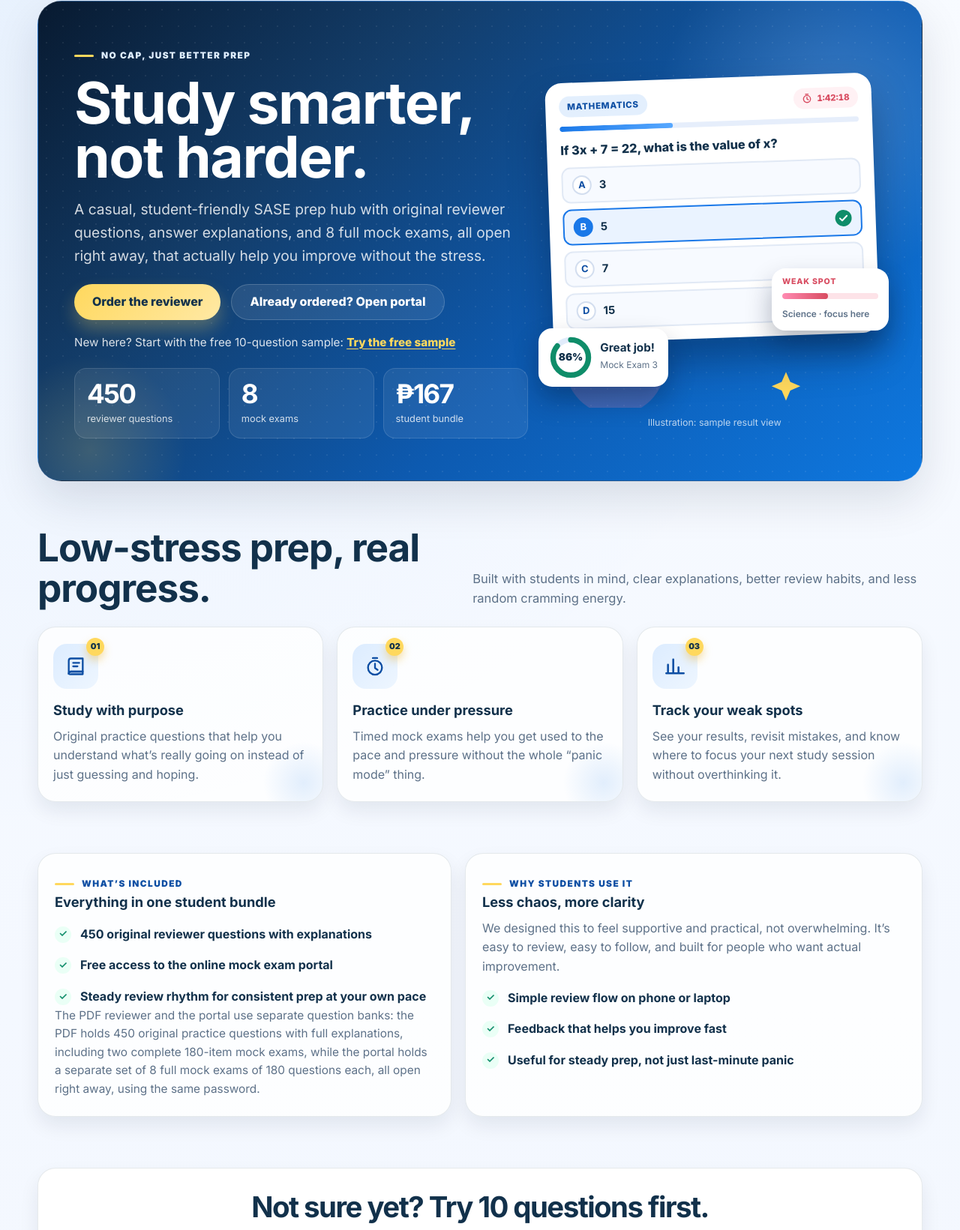
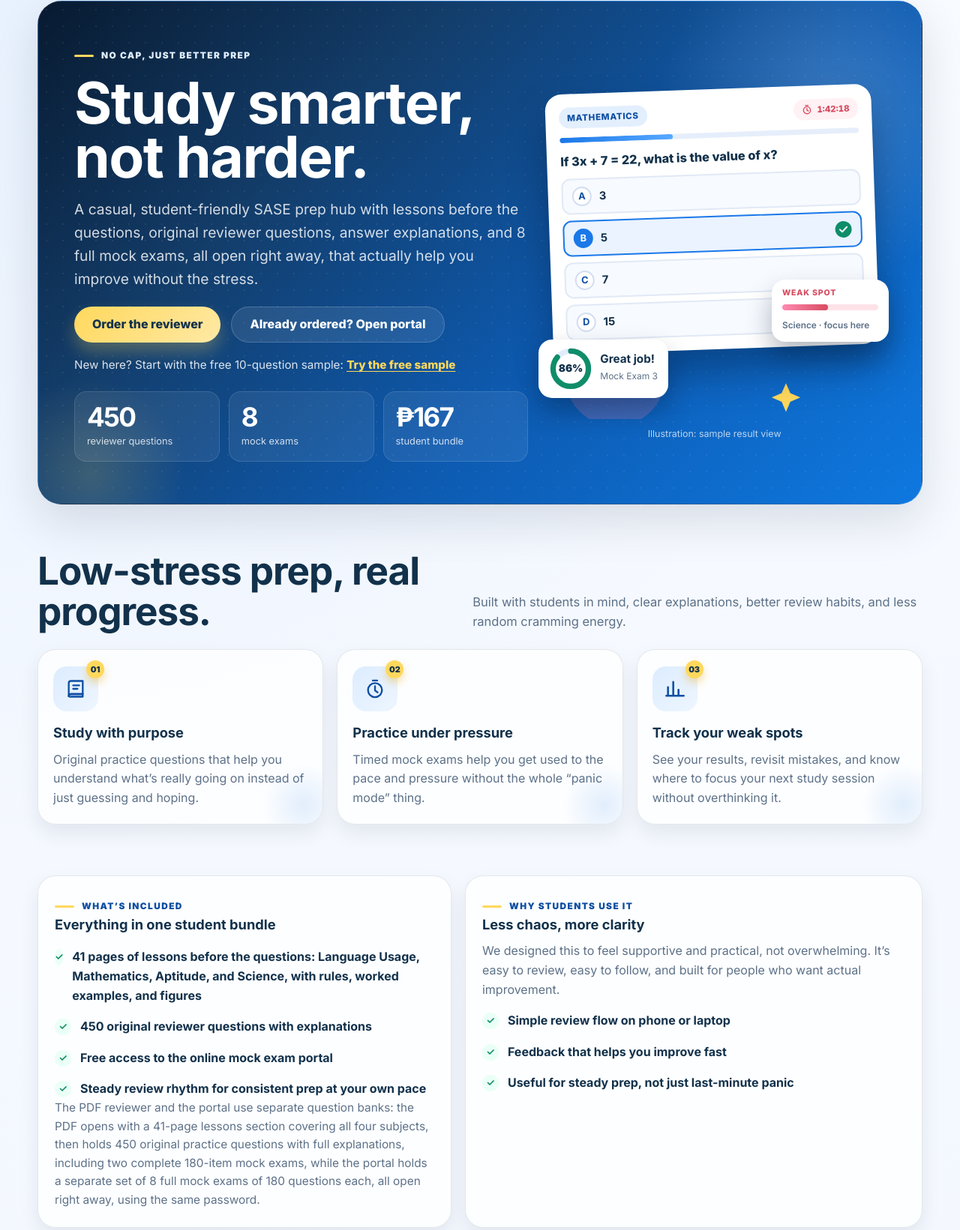
Before and after one commit to Yametech12/sase-practice-hub-ph, a website: page index.html in a window 1280 px wide. Shown: the part 120-1761 px from the top of the page at 75% size. Drawn offline with Linux system fonts and the light colour scheme.

Commit message:
Site copy: reviewer now includes a 41-page lessons section before the questions

```diff
--- a/index.html
+++ b/index.html
@@ -1027,7 +1027,7 @@
             <div>
               <span class="eyebrow">No cap, just better prep</span>
               <h1>Study smarter, not harder.</h1>
-              <p class="lead">A casual, student-friendly SASE prep hub with original reviewer questions, answer explanations, and 8 full mock exams, all open right away, that actually help you improve without the stress.</p>
+              <p class="lead">A casual, student-friendly SASE prep hub with lessons before the questions, original reviewer questions, answer explanations, and 8 full mock exams, all open right away, that actually help you improve without the stress.</p>
 
               <div class="hero-actions">
                 <a href="#order" class="button primary">Order the reviewer</a>
@@ -1140,11 +1140,12 @@
           <span class="eyebrow" style="color: var(--primary-dark);">What’s included</span>
           <h3>Everything in one student bundle</h3>
           <ul class="value-list">
+            <li>41 pages of lessons before the questions: Language Usage, Mathematics, Aptitude, and Science, with rules, worked examples, and figures</li>
             <li>450 original reviewer questions with explanations</li>
             <li>Free access to the online mock exam portal</li>
             <li>Steady review rhythm for consistent prep at your own pace</li>
           </ul>
-          <p class="bank-note">The PDF reviewer and the portal use separate question banks: the PDF holds 450 original practice questions with full explanations, including two complete 180-item mock exams, while the portal holds a separate set of 8 full mock exams of 180 questions each, all open right away, using the same password.</p>
+          <p class="bank-note">The PDF reviewer and the portal use separate question banks: the PDF opens with a 41-page lessons section covering all four subjects, then holds 450 original practice questions with full explanations, including two complete 180-item mock exams, while the portal holds a separate set of 8 full mock exams of 180 questions each, all open right away, using the same password.</p>
         </article>
 
         <article class="value-card">
@@ -1248,7 +1249,7 @@
           </details>
           <details class="faq-item">
             <summary>What does the reviewer cover?</summary>
-            <p>The reviewer covers Language Usage, Mathematics, Aptitude, and Science, built to the 180-item SASE format.</p>
+            <p>The reviewer opens with 41 pages of lessons, then 450 practice questions with a full explanation for every item. The lessons and questions cover Language Usage, Mathematics, Aptitude, and Science, built to the 180-item SASE format.</p>
           </details>
         </div>
       </div>
```
Also changed, not shown: sample/index.html (+1 -1 lines).
